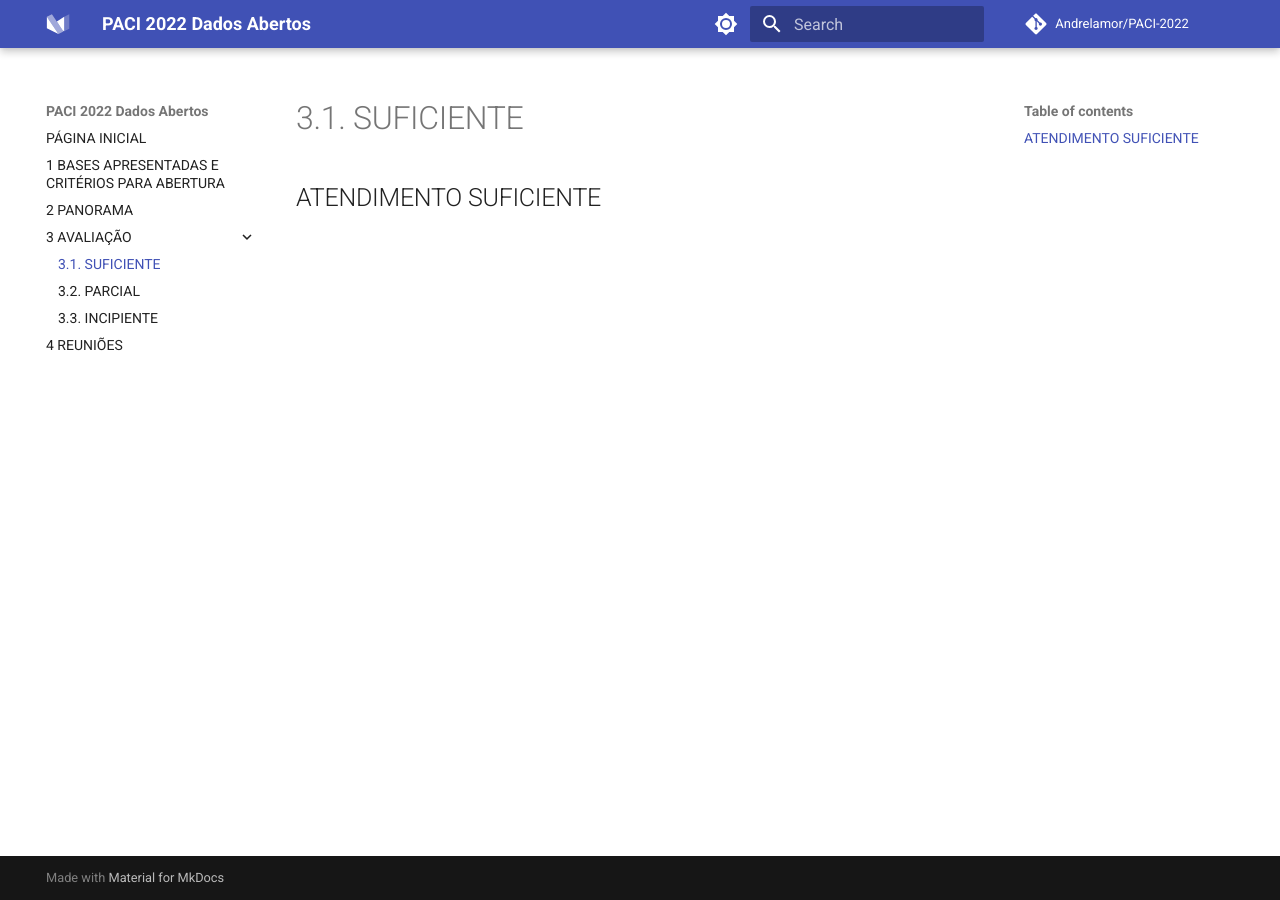
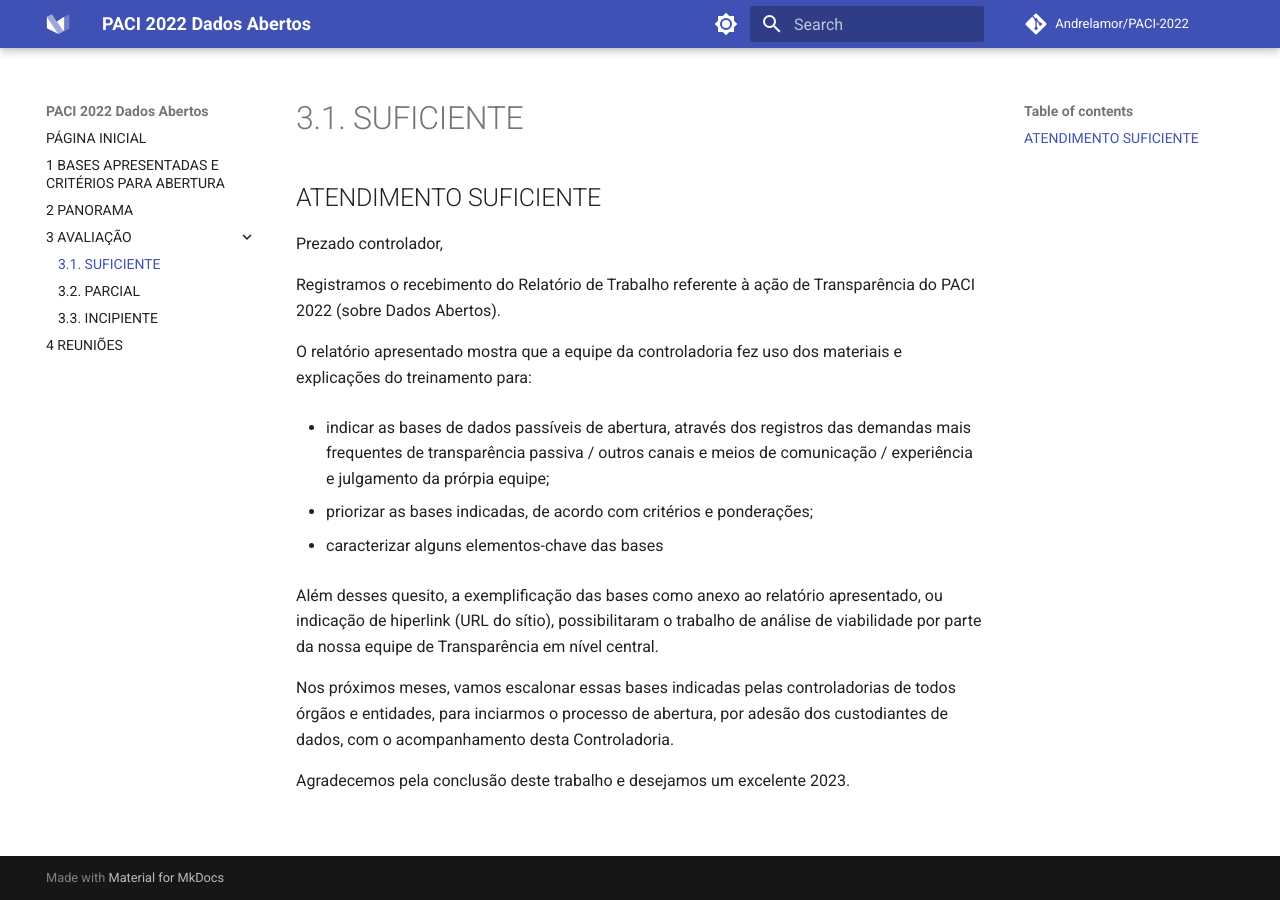
Before and after one commit to transparencia-mg/PACI-2022, an MkDocs documentation site: the page built from docs/suficiente.md, in a window 1280 px wide. Built offline with MkDocs 1.6.1 and Material for MkDocs 9.7.7, drawn with Linux system fonts in a browser that asks for light colours; comment, search, counter and statistics services are not loaded.

Commit message:
inicia minutas dos textos para devolutiva às CSet/CSec

```diff
--- a/docs/suficiente.md
+++ b/docs/suficiente.md
@@ -1 +1,21 @@
 ## ATENDIMENTO SUFICIENTE
+
+<!-- (É possível avaliar a viabilidade de abertura da base elencada no relatório) -->
+
+Prezado controlador,
+
+Registramos o recebimento do Relatório de Trabalho referente à ação de Transparência do PACI 2022 (sobre Dados Abertos).
+
+O relatório apresentado mostra que a equipe da controladoria fez uso dos materiais e explicações do treinamento para:
+
+- indicar as bases de dados passíveis de abertura, através dos registros das demandas mais frequentes de transparência passiva / outros canais e meios de comunicação / experiência e julgamento da prórpia equipe;
+
+- priorizar as bases indicadas, de acordo com critérios e ponderações;
+
+- caracterizar alguns elementos-chave das bases
+
+Além desses quesito, a exemplificação das bases como anexo ao relatório apresentado, ou indicação de hiperlink (URL do sítio), possibilitaram o trabalho de análise de viabilidade por parte da nossa equipe de Transparência em nível central.
+
+Nos próximos meses, vamos escalonar essas bases indicadas pelas controladorias de todos órgãos e entidades, para inciarmos o processo de abertura, por adesão dos custodiantes de dados, com o acompanhamento desta Controladoria.
+
+Agradecemos pela conclusão deste trabalho e desejamos um excelente 2023.
```
Also changed, not shown: docs/incipiente.md (+2 -0 lines), docs/parcial.md (+2 -0 lines).
